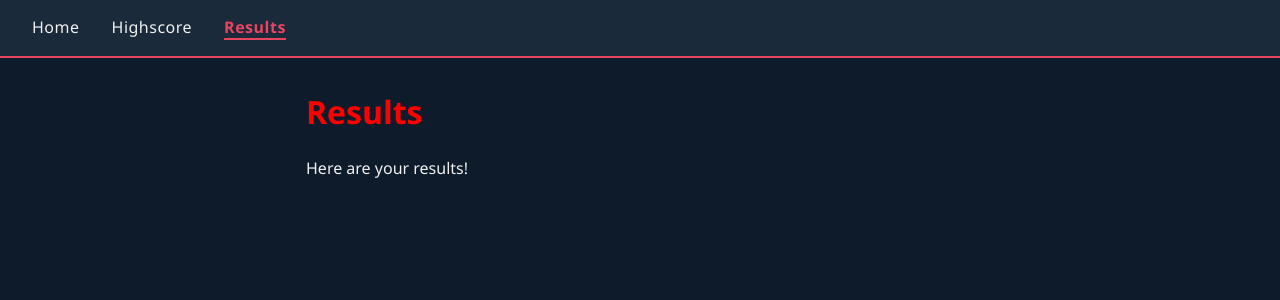
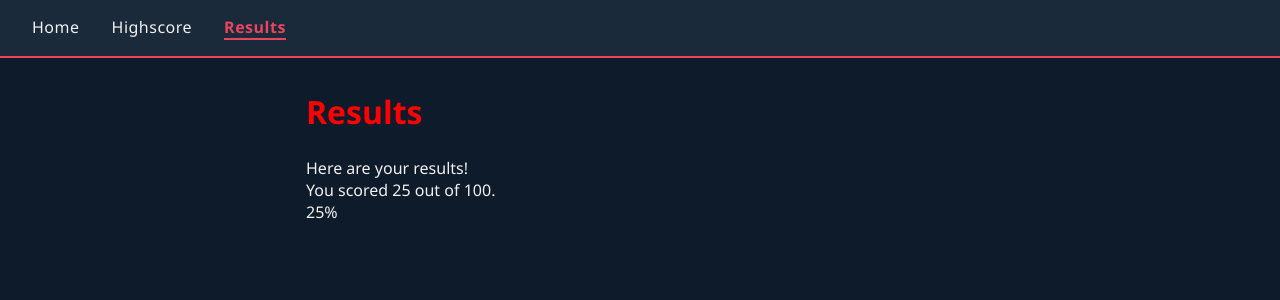
Before and after one commit to ilma200503/Quizapp, a React (Vite) app: page /results in a window 1280 px wide. Shown: the top 300 px of the page. Built offline with nearby package versions, Linux system fonts and the light colour scheme.

Commit message:
added percentage and score functionality functionality

```diff
--- a/src/pages/ResultsPage.jsx
+++ b/src/pages/ResultsPage.jsx
@@ -3,13 +3,19 @@ import styles from './ResultsPage.module.css'
 
 
 function ResultsPage() {
+    const location = useLocation()
+    const navigate = useNavigate()
+    const { score, total } = location.state || { score: 25, total: 100 } // default values if no state is passed
 
+    const percentage = Math.round((score / total) * 100)
     //return the results page
     return (
     <main>
         <h1 className={styles.test}>Results</h1>
         <div>
             <p>Here are your results!</p>
+            <p>You scored {score} out of {total}.</p>
+            <p>{percentage}%</p>
         </div>
     </main>)
 }
```
